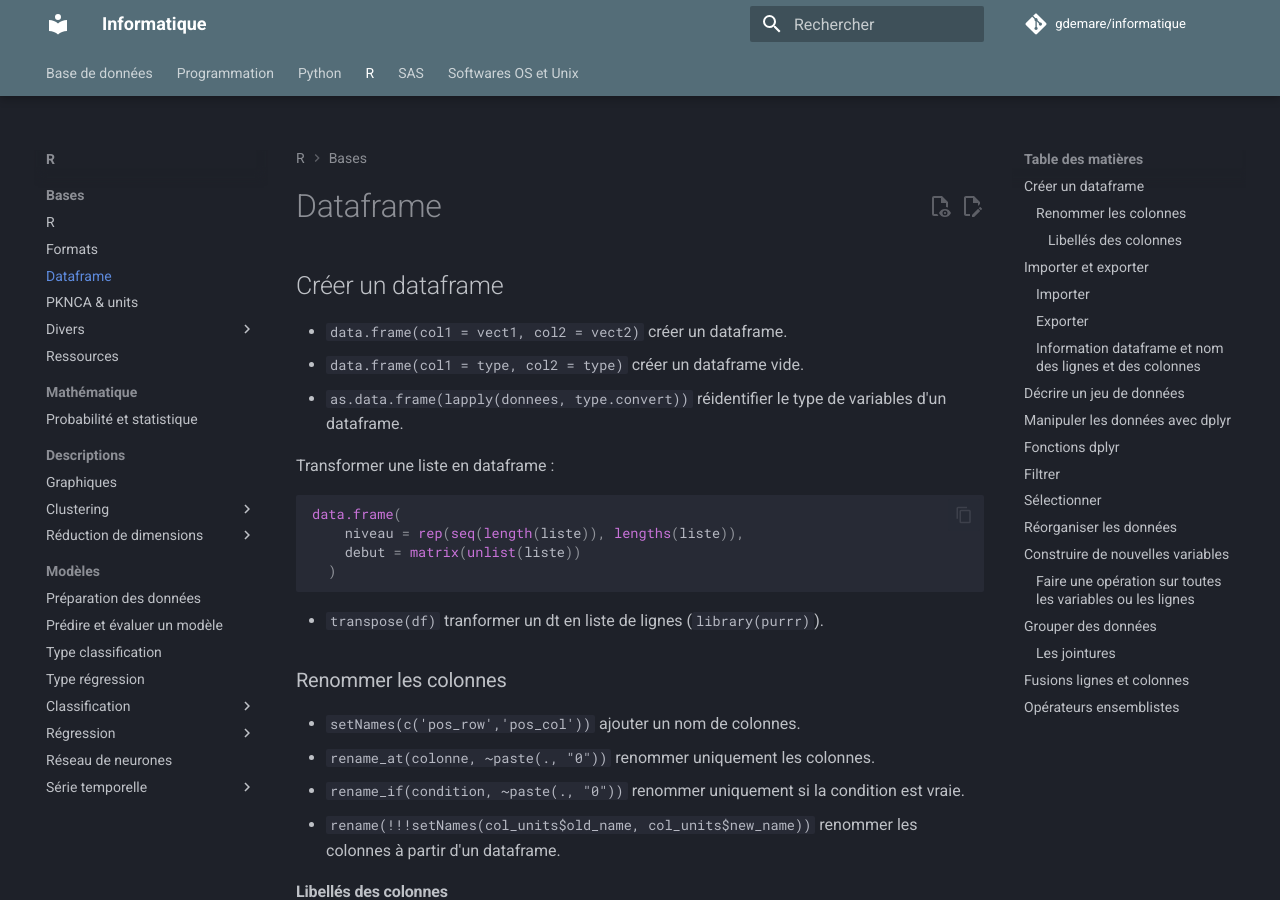
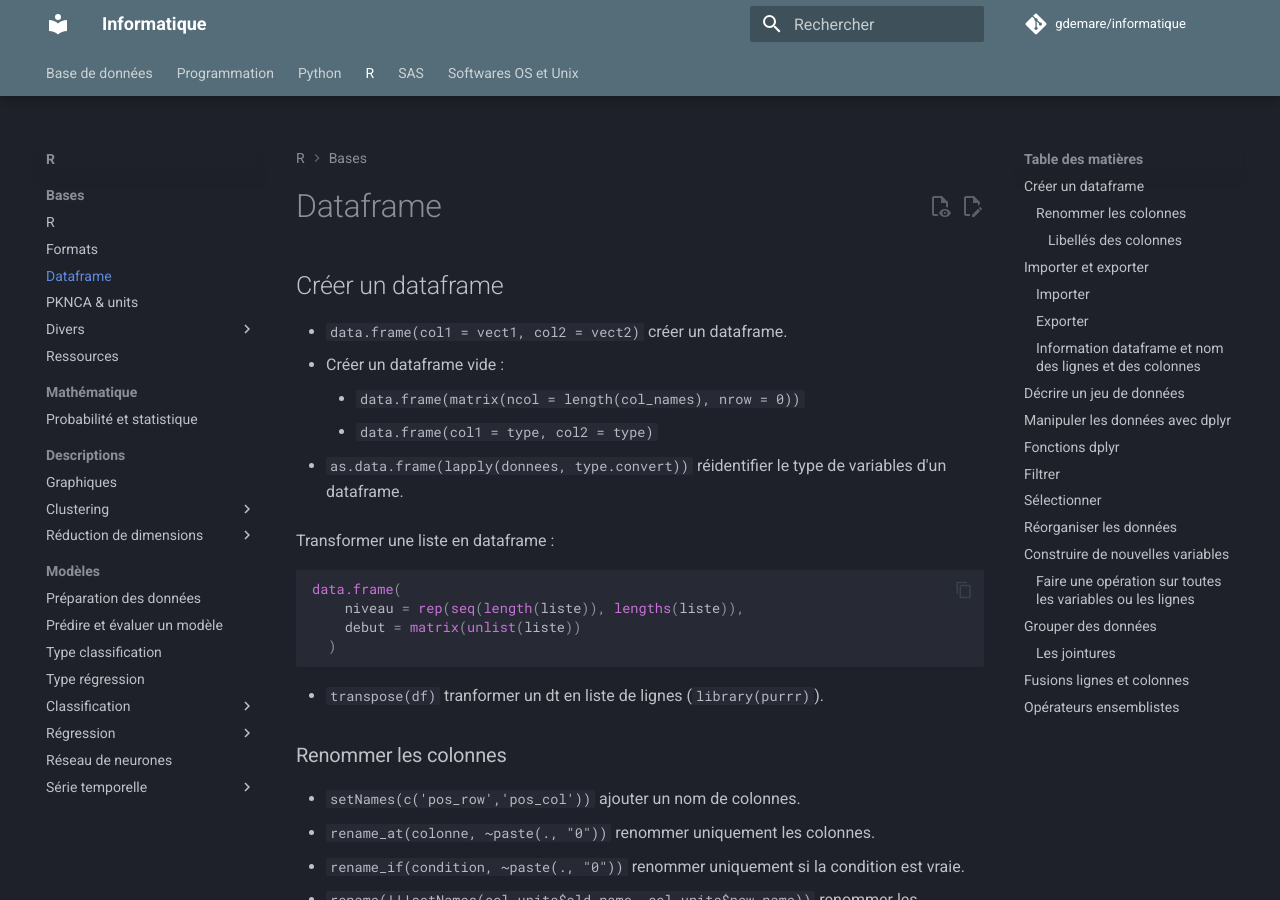
Before and after one commit to gdemare/Informatique, an MkDocs documentation site: the page built from docs/r/manipuler-donnees_r.md, in a window 1280 px wide and 900 px high. Built offline with MkDocs 1.6.1 and Material for MkDocs 9.7.7, drawn with Linux system fonts in a browser that asks for light colours; comment, search, counter and statistics services are not loaded.

Commit message:
Update manipuler-donnees_r.md

```diff
--- a/docs/r/manipuler-donnees_r.md
+++ b/docs/r/manipuler-donnees_r.md
@@ -1,7 +1,11 @@
 ## Créer un dataframe
 
 * `data.frame(col1 = vect1, col2 = vect2)` créer un dataframe.
-* `data.frame(col1 = type, col2 = type)` créer un dataframe vide.
+* Créer un dataframe vide :
+
+	* `data.frame(matrix(ncol = length(col_names), nrow = 0))`
+ 	* `data.frame(col1 = type, col2 = type)`
+
 * `as.data.frame(lapply(donnees, type.convert))` réidentifier le type de variables d'un dataframe.
 
 Transformer une liste en dataframe :
```
